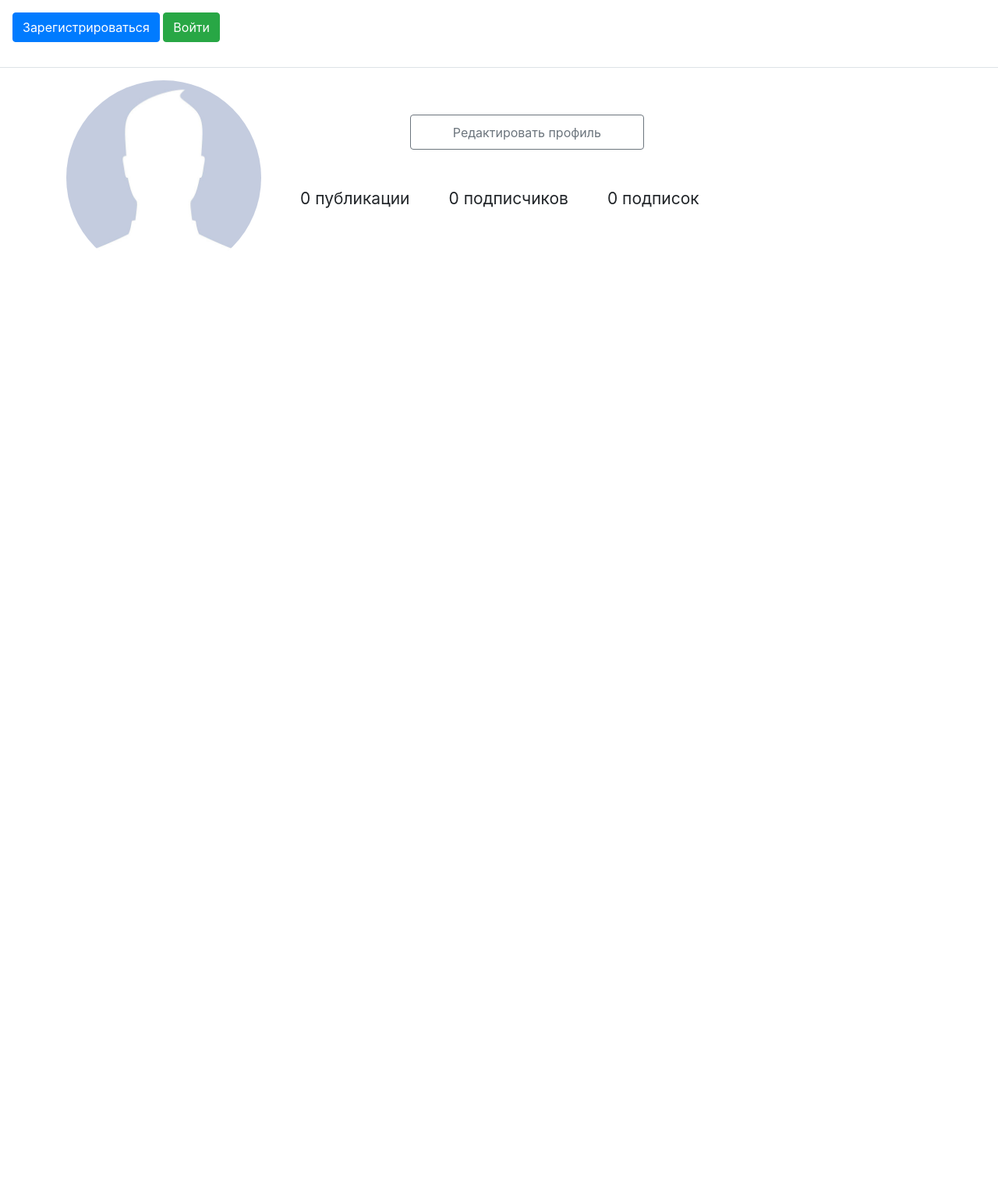
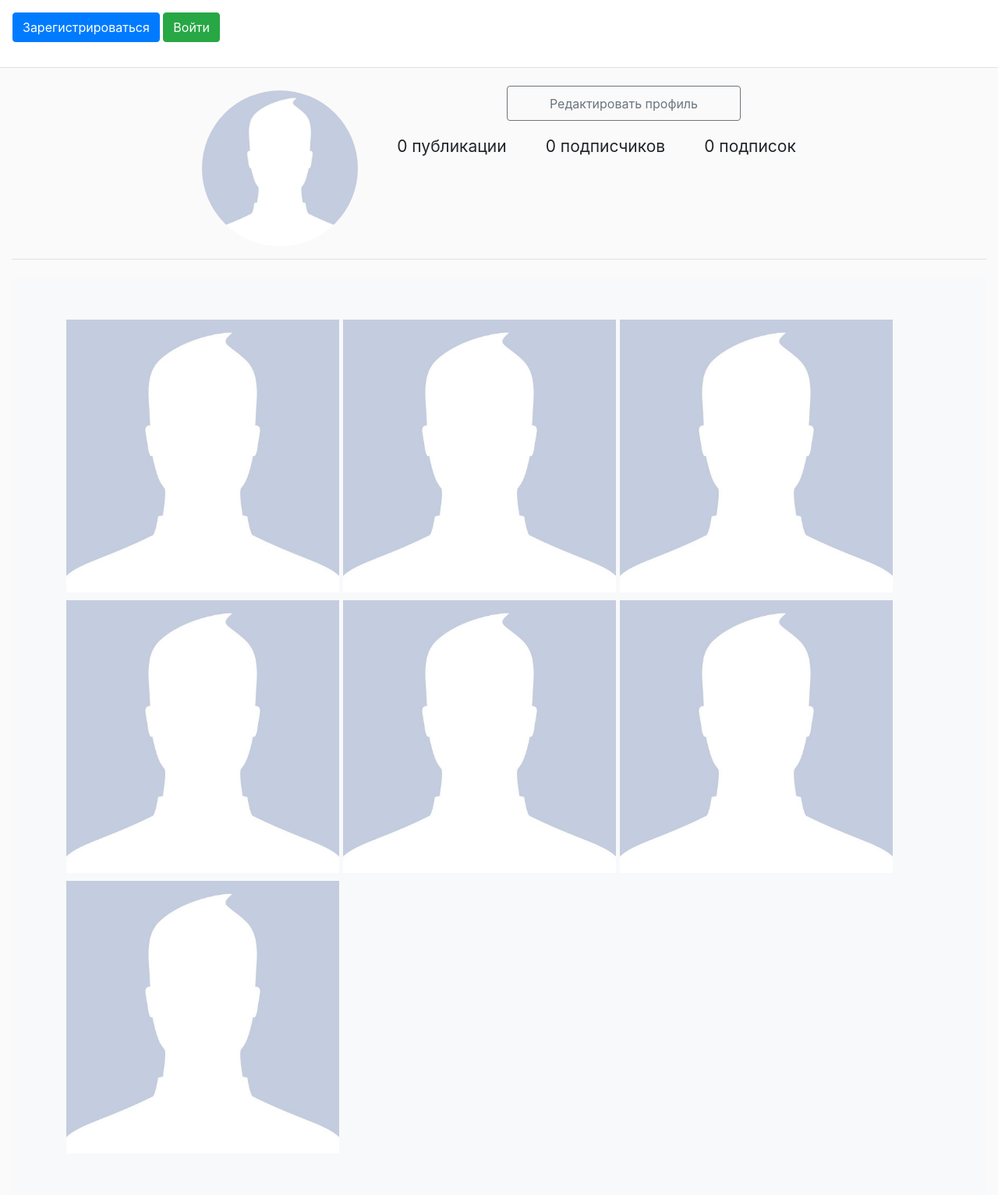
Before and after one commit to Dikiliev/web_project, a Flask app: a page that uses templates/base.html in a window 1280 px wide. Shown: the whole page at 78% size. Before the commit the page ends 319 px from the top, so only its background shows below. Run offline with Flask 2, Linux system fonts and the light colour scheme; data comes from the database, SQL or seed files in the repository; some libraries are stand-ins or nearby versions.

Commit message:
Добавил интерфейс для показа публикации

```diff
--- a/static/css/styles.css
+++ b/static/css/styles.css
@@ -10,6 +10,6 @@ bl-36px
 {
     font-size: 28px;
     margin-left: 50px;
-    margin-top: 50px;
+    margin-top: 30px;
     font-weight: 600;
 }
--- a/templates/base.html
+++ b/templates/base.html
@@ -13,8 +13,8 @@
 
 </head>
 <body>
-<header class="p-3 mb-3 border-bottom">
-    <div class="d-flex flex-wrap align-items-center justify-content-center justify-content-lg-start" >
+<header class="p-3 mb-3 border-bottom" style="background-color: #ffffff; position: fixed; width: 1920px">
+    <div class="d-flex flex-wrap align-items-center justify-content-center justify-content-lg-start">
         {% if current_user.is_authenticated %}
             <h1>Instagram</h1>
 
@@ -74,7 +74,7 @@
     </div>
 </header>
 <!-- Begin page content -->
-<main role="main" class="container">
+<main role="main" class="container" style="background-color: #FAFAFA; position: relative; top: 80px; z-index: -1; max-width: 1920px; min-height: 1000px">
     {% block content %}
     {% endblock %}
 </main>
--- a/templates/profile.html
+++ b/templates/profile.html
@@ -2,14 +2,14 @@
 
 {% block content %}
 
-<header class="nav">
+<header class="d-flex flex-wrap justify-content-center py-3 mb-4 border-bottom border-bottom">
     <div>
-        <img src="{{ url_for('static', filename='user_data/profile_photos/default.png') }}" width="250" height="250" class="rounded-circle">
+        <img src="{{ url_for('static', filename='user_data/profile_photos/default.png') }}" width="200" height="200" class="rounded-circle" style="margin-top: 20px;">
     </div>
 
     <nav aria-label="nav justify-content-center">
 
-        <ol class="nav justify-content-center" style="padding: 30px; margin-left: 50px; font-size: 44px;">
+        <ol class="nav justify-content-center" style="margin-left: 50px; font-size: 44px;">
             <li class="nav-item"> <a>{{ current_user.name }}</a></li>
             <li class="nav-item"> <a><button type="button" class="btn btn-outline-secondary" style="margin-left: 70px; width: 300px; height: 45px;">Редактировать профиль</button></a></li>
         </ol>
@@ -31,4 +31,20 @@
 
 </header>
 
+<div class="album py-5 bg-light">
+    <div class="container">
+        <div class="row row-cols-1 row-cols-sm-2 row-cols-md-3 g-3", style="width: 1065px">
+            {% for pub in [1, 2, 3, 4, 5, 6, 7] %}
+                <div class="col">
+                  <div>
+                     <img src="{{ url_for('static', filename='user_data/profile_photos/default.png') }}" width="350" height="350" vspace="5">
+
+                  </div>
+                </div>
+
+            {% endfor %}
+        </div>
+    </div>
+  </div>
+
 {% endblock %}
```
